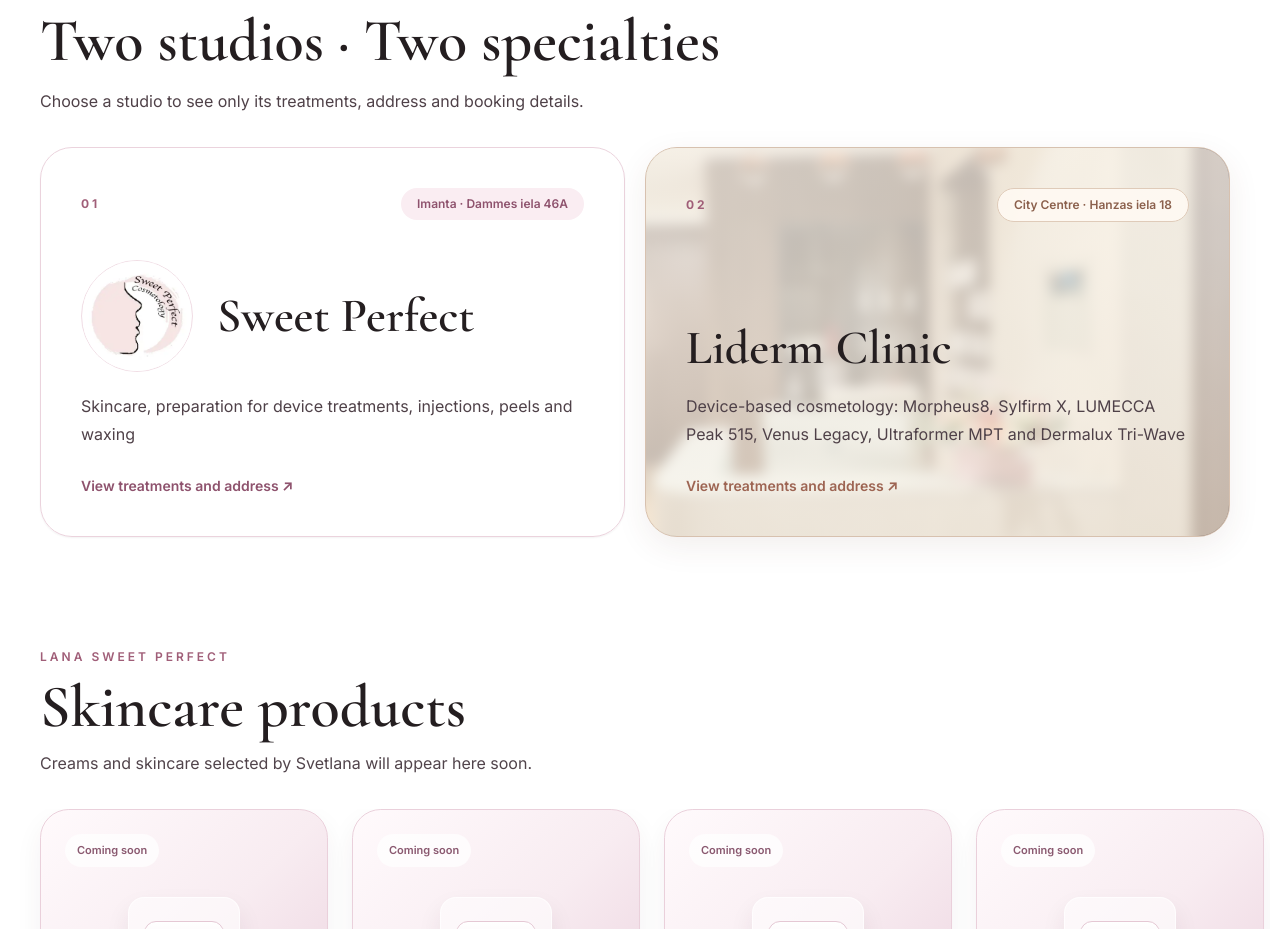
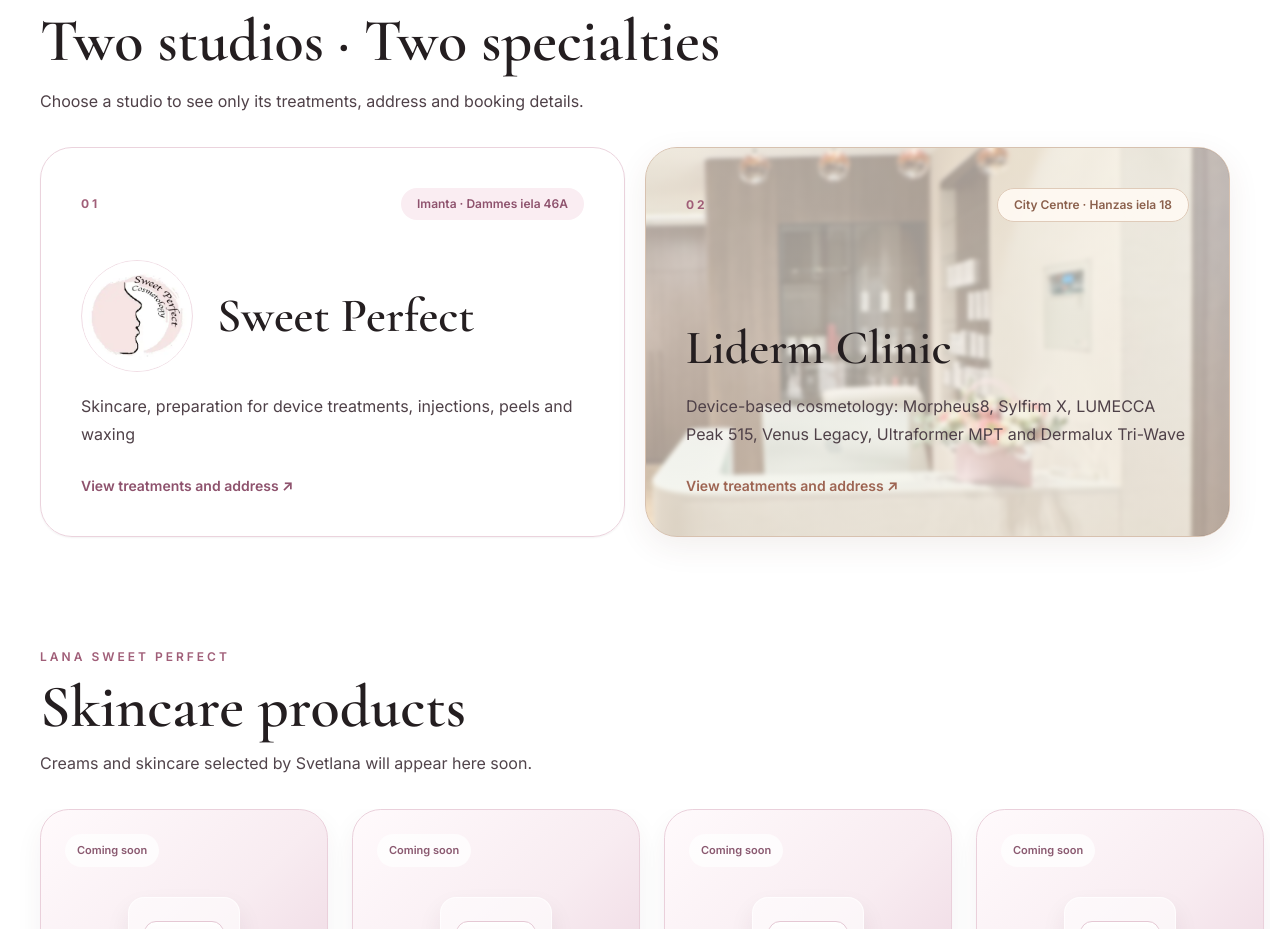
Before and after one commit to SergeyJak/Sweet-lana, a Next.js app: page /en in a window 1280 px wide. Shown: the part 1480-2409 px from the top of the page. Built offline with nearby package versions, Linux system fonts and the light colour scheme; no server answers.

Commit message:
Reduce Liderm card photo blur and balance contrast

```diff
--- a/src/app/[locale]/page.tsx
+++ b/src/app/[locale]/page.tsx
@@ -109,8 +109,8 @@ export default async function Home({ params }: { params: Promise<{ locale: strin
             </a>
             <a href={`/${locale}/cabinet/center`} className="group relative isolate flex min-h-72 flex-col justify-between overflow-hidden rounded-[2rem] border border-[#d7c1af] bg-[#f3e6da] p-7 shadow-[0_10px_32px_rgba(92,57,40,0.08)] transition hover:-translate-y-1 hover:shadow-[0_20px_40px_rgba(92,57,40,0.14)] sm:p-10">
               <span aria-hidden="true" className="pointer-events-none absolute inset-0 block overflow-hidden">
-                <Image src="/liderm-clinic-reception.jpg" alt="" fill sizes="(min-width: 768px) 50vw, 100vw" className="scale-110 object-cover object-center blur-[6px]" />
-                <span className="absolute inset-0 block bg-[linear-gradient(145deg,rgba(255,250,243,0.78),rgba(245,232,216,0.73))]" />
+                <Image src="/liderm-clinic-reception.jpg" alt="" fill sizes="(min-width: 768px) 50vw, 100vw" className="scale-110 object-cover object-center blur-[2px]" />
+                <span className="absolute inset-0 block bg-[linear-gradient(145deg,rgba(255,250,243,0.62),rgba(245,232,216,0.65))]" />
               </span>
               <div className="relative z-10 flex items-center justify-between"><span className="text-xs font-bold tracking-[0.25em] text-[#a05e78]">02</span><span className="rounded-full border border-[#dfcbb9] bg-[#fffaf3]/90 px-4 py-2 text-xs font-semibold text-[#8b604c]">{c.centerArea} · {c.centerAddress}</span></div>
               <div className="relative z-10 mt-10">
```
